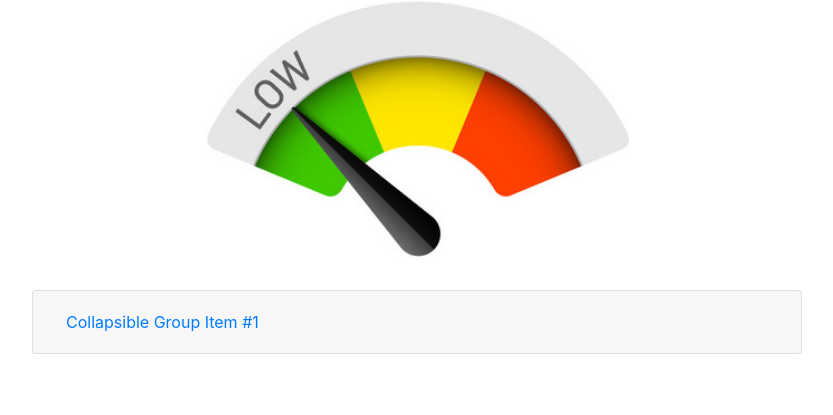
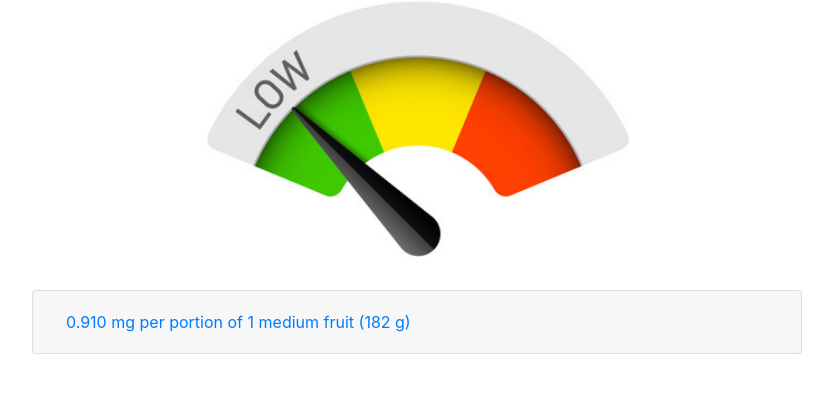
Before and after one commit to kei-pal/oxalate, a Django app: page /lookup/ingredient/ in a window 1280 px wide. Shown: the part 57-472 px from the top of the page, without its empty margins (223-1056 px from the left). Run offline with Django 3.2, Linux system fonts and the light colour scheme; data comes from the database, SQL or seed files in the repository.

Commit message:
added formatted ingredient desc. to collapse bar

```diff
--- a/lookup/models.py
+++ b/lookup/models.py
@@ -11,3 +11,7 @@ class Ingredient(models.Model):
 
 	def __str__(self):
 		return self.name
+
+	@property
+	def ox_per_portion(self):
+		return self.portion_grams * (self.ox_per_100g / 100)
--- a/lookup/templates/ingredient.html
+++ b/lookup/templates/ingredient.html
@@ -7,7 +7,7 @@
 {% endblock %}
 
 {% block title %}
-Ingredient Name
+{{ name }}
 {% endblock %}
 
 {% block content %}
@@ -24,13 +24,13 @@ Ingredient Name
       <div class="card-header" id="headingOne">
         <h2 class="mb-0">
           <button class="btn btn-link btn-block text-left" type="button" data-toggle="collapse" data-target="#collapseOne" aria-expanded="true" aria-controls="collapseOne">
-            Collapsible Group Item #1
+            {{ ox_per_portion }} mg per portion of {{ portion_desc }} ({{ portion_grams }} g)
           </button>
         </h2>
       </div>
       <div id="collapseOne" class="collapse" aria-labelledby="headingOne" data-parent="#accordionExample">
         <div class="card-body">
-          Anim pariatur cliche reprehenderit, enim eiusmod high life accusamus terry richardson ad squid. 3 wolf moon officia aute, non cupidatat skateboard dolor brunch. Food truck quinoa nesciunt laborum eiusmod. Brunch 3 wolf moon tempor, sunt aliqua put a bird on it squid single-origin coffee nulla assumenda shoreditch et. Nihil anim keffiyeh helvetica, craft beer labore wes anderson cred nesciunt sapiente ea proident. Ad vegan excepteur butcher vice lomo. Leggings occaecat craft beer farm-to-table, raw denim aesthetic synth nesciunt you probably haven't heard of them accusamus labore sustainable VHS.
+          {{ source_notes }}
         </div>
       </div>
     </div>
--- a/lookup/views.py
+++ b/lookup/views.py
@@ -1,12 +1,21 @@
-from django.shortcuts import render
+from django.shortcuts import get_object_or_404, get_list_or_404, render
 from django.http import HttpResponse
+
+from .models import Ingredient
 
 # Create your views here.
 def lookup(request):
 	return render(request, 'lookup.html')
 
 def ingredient(request):
+	ing_name = 'Apple'
+	ingredient = get_object_or_404(Ingredient, name=ing_name)
+
 	context = {
-		'test': 'penis',
+		'name': ing_name,
+		'source_notes': ingredient.source_notes,
+		'ox_per_portion': ingredient.ox_per_portion,
+		'portion_desc': ingredient.portion_desc,
+		'portion_grams': ingredient.portion_grams,
 	}
 	return render(request, 'ingredient.html', context)
```
